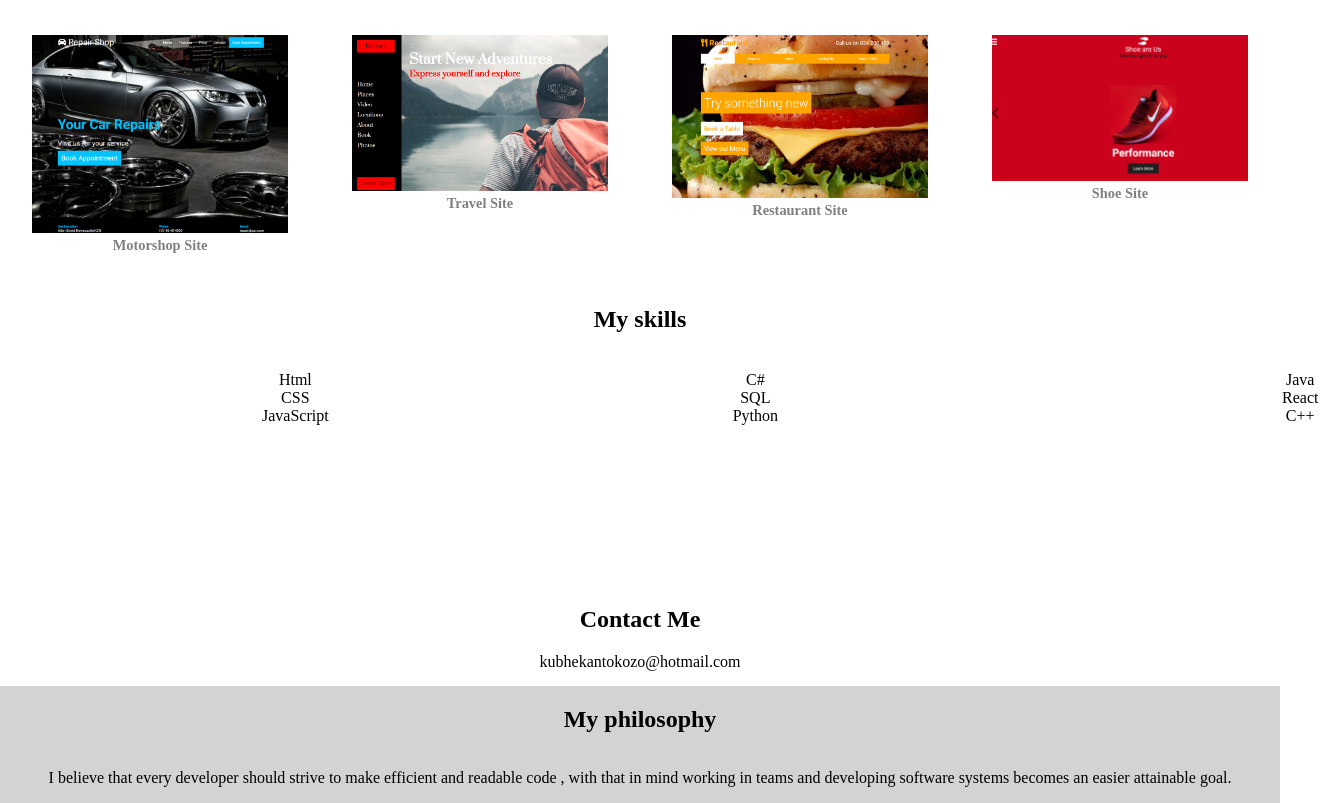
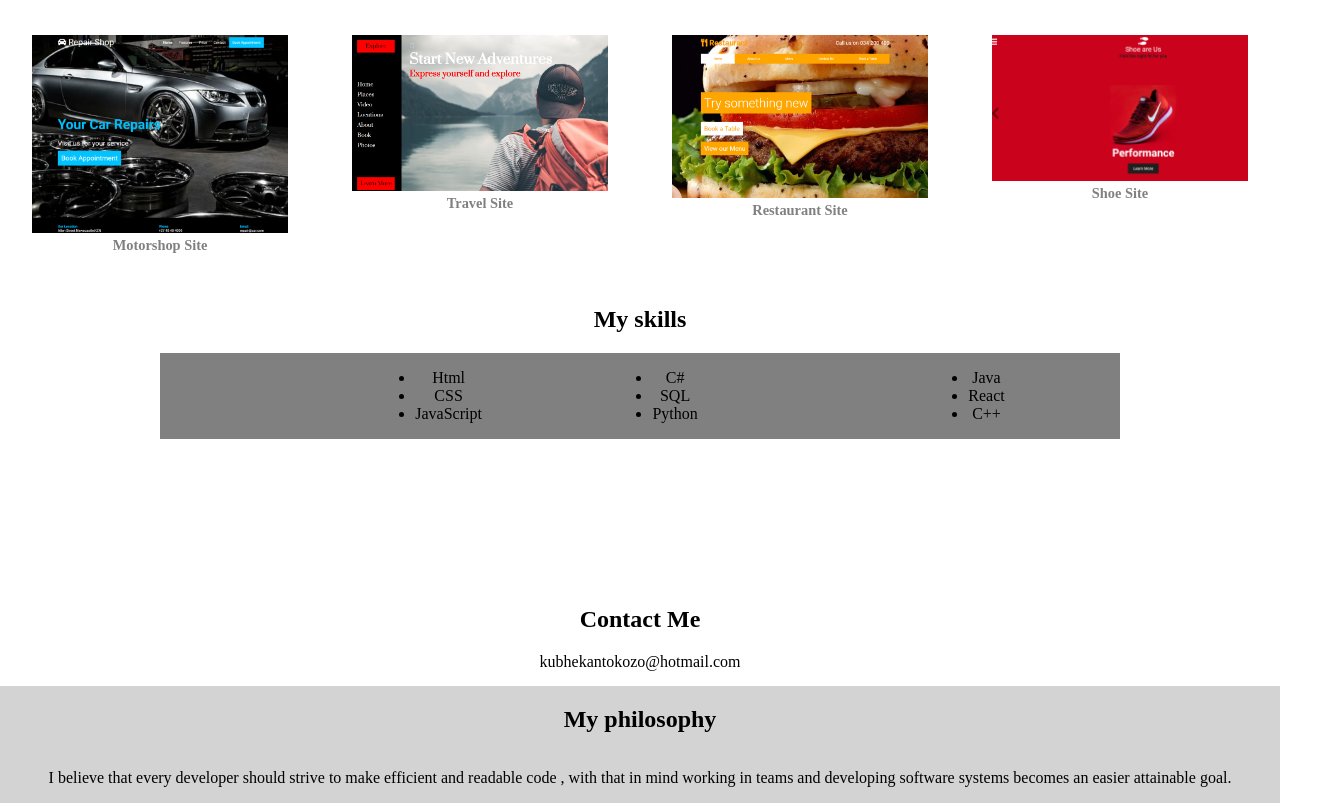
Before and after one commit to ntokozokubheka/ntokozo-kubheka-personal-profile, a plain HTML site: page index.html in a window 1280 px wide. Shown: the part 864-1667 px from the top of the page, 1320 px wide, since content can reach past the window. Drawn offline with Linux system fonts and the light colour scheme.

Commit message:
Update style.css

```diff
--- a/css/style.css
+++ b/css/style.css
@@ -35,6 +35,7 @@ main {
   text-align: center;
   background: lightgrey;
   padding-top: 45vh;
+
 }
 
 #projects {
@@ -42,43 +43,42 @@ main {
   background: white;
 }
 
-#skills {
+#skills{
   text-align: center;
   background: white;
 }
+#skill-list{
 
-#skill-list {
-  text-align: center;
-  display: flex;
-  background: white;
-  width: 75%;
-  margin: 0 auto;
+  display:flex;
+  justify-content: space-around;
+  background: grey;
+  width :75%;
+  margin:0 auto;
+
+}
+#skill-list >ul{
+
 }
 
-#skill-list > ul {
-  list-style-type: none;
-  padding: 2px;
+.skill-right{
+
+
+}
+.skill-middle{
+
+
+}
+.skill-left{
+  position :relative;
+  left:100px;
+
 }
 
-.skill-right {
-  position: relative;
-  left: 1000px;
+#contact{
+ text-align: center;
+  background: white;
 }
 
-.skill-middle {
-  position: relative;
-  left: 500px;
-}
-
-.skill-left {
-  position: relative;
-  left: 100px;
-}
-
-#contact {
-  text-align: center;
-  background: white;
-}
 
 #profile {
   text-align: center;
```
